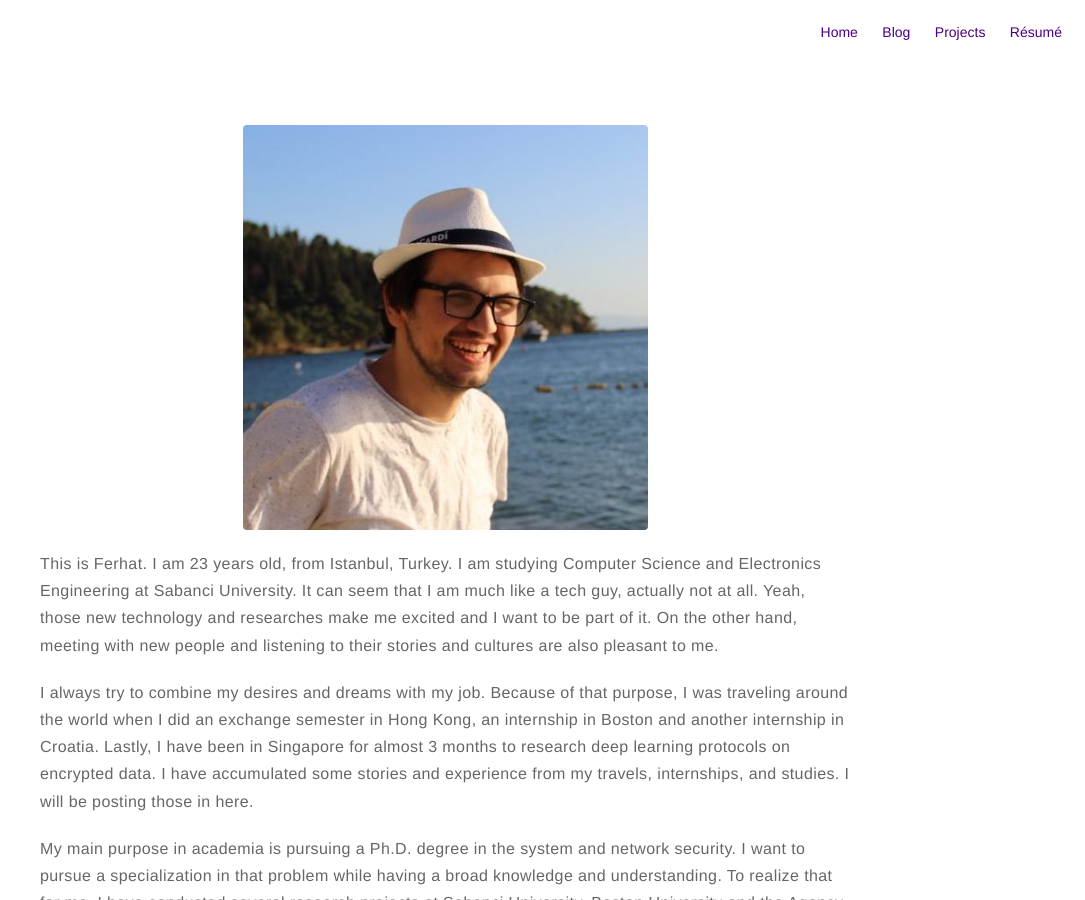
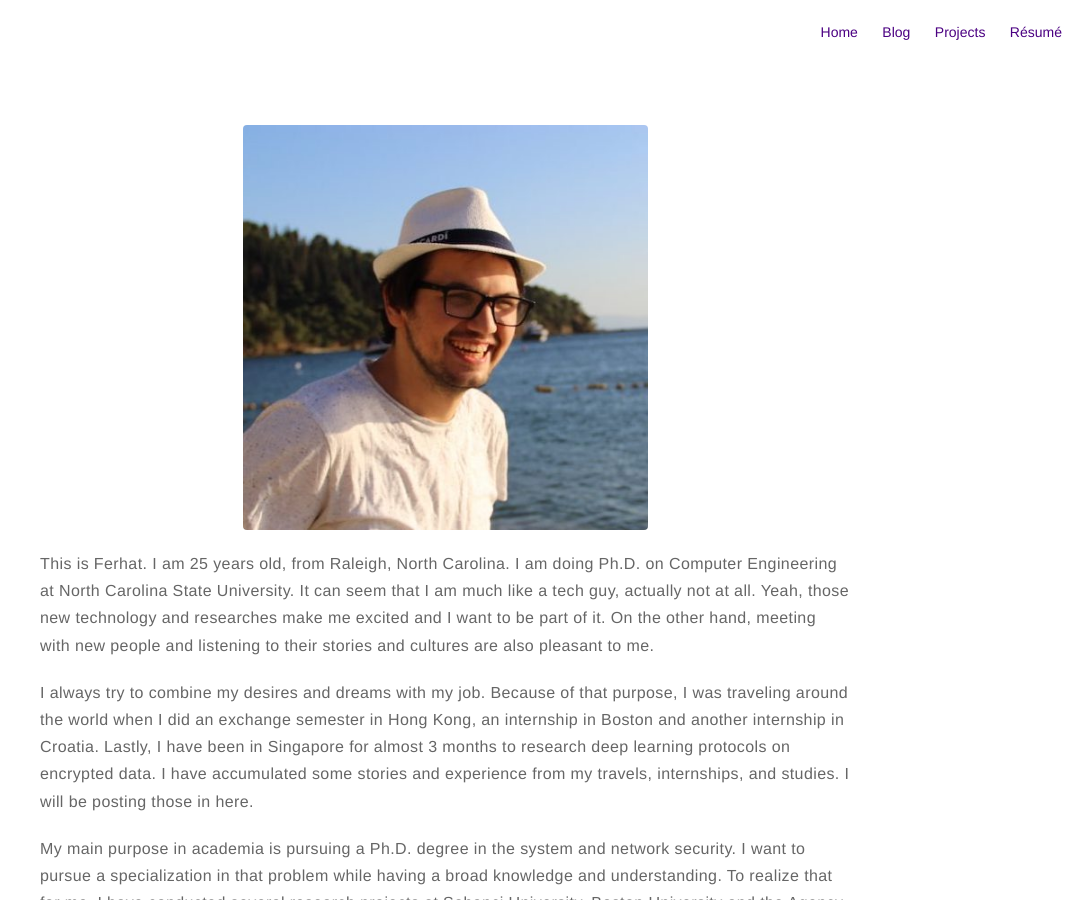
Before and after one commit to ferhatyaman/ferhatyaman.github.io, a Jekyll site: the page built from about.md, in a window 1280 px wide and 900 px high. Shown: the whole window, without its empty margins (195-1280 px from the left). Built offline with Jekyll 4.4.1, drawn with Linux system fonts in a browser that asks for light colours.

Commit message:
updated resume

```diff
--- a/about.md
+++ b/about.md
@@ -4,7 +4,7 @@ layout: page
 ---
 ![Profile Image]({{ site.url }}/{{ site.picture }})
 
-<p>This is Ferhat. I am 23 years old, from Istanbul, Turkey. I am studying Computer Science and Electronics Engineering at Sabanci University. It can seem that I am much like a tech guy, actually not at all. Yeah, those new technology and researches make me excited and I want to be part of it. On the other hand, meeting with new people and listening to their stories and cultures are also pleasant to me.</p>
+<p>This is Ferhat. I am 25 years old, from Raleigh, North Carolina. I am doing Ph.D. on Computer Engineering at North Carolina State University. It can seem that I am much like a tech guy, actually not at all. Yeah, those new technology and researches make me excited and I want to be part of it. On the other hand, meeting with new people and listening to their stories and cultures are also pleasant to me.</p>
 
 <p>I always try to combine my desires and dreams with my job. Because of that purpose, I was traveling around the world when I did an exchange semester in Hong Kong, an internship in Boston and another internship in Croatia. Lastly, I have been in Singapore for almost 3 months to research deep learning protocols on encrypted data. I have accumulated some stories and experience from my travels, internships, and studies. I will be posting those in here.</p>
 
```
Also changed, not shown: 1 other file.
